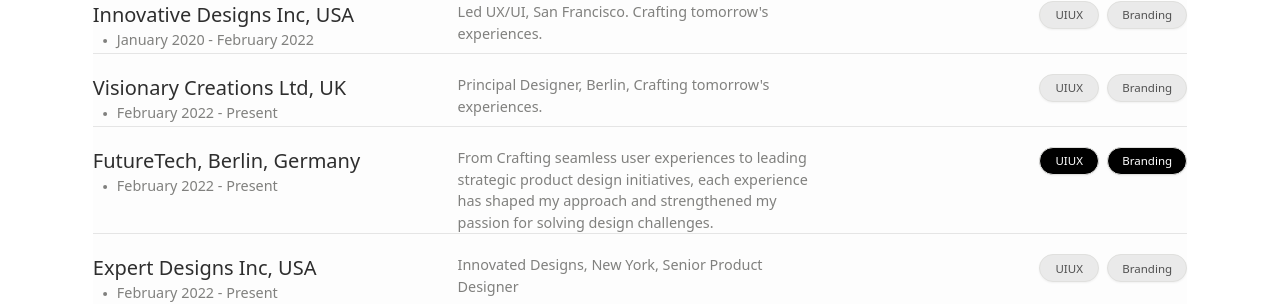
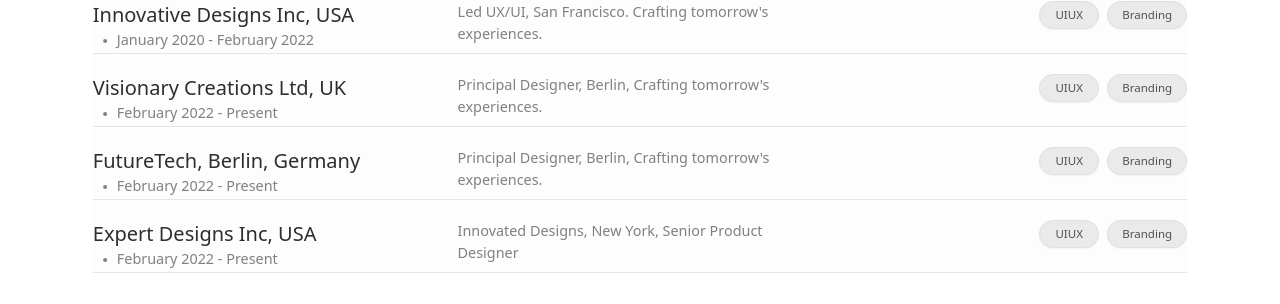
Before and after one commit to cmoronu1/profile, a Next.js app: page /components/navigation/aboutme in a window 1280 px wide. Shown: the part 822-1126 px from the top of the page. Built offline with nearby package versions, Linux system fonts and the light colour scheme.

Commit message:
updated about me

```diff
--- a/app/components/navigation/aboutme/experience.tsx
+++ b/app/components/navigation/aboutme/experience.tsx
@@ -1,8 +1,17 @@
+"use client";
 import { Button } from "@/components/ui/button";
 import { Separator } from "@/components/ui/separator";
 import { ArrowUpRight, Dot } from "lucide-react";
+import { useState } from "react";
 
 export function Experience() {
+  const [buttons, setButtons] = useState({
+    1: "bg-[#eaeaea]  text-[#515151]",
+    2: "bg-[#eaeaea]  text-[#515151]",
+    3: "bg-[#eaeaea]  text-[#515151]",
+    4: "bg-[#eaeaea]  text-[#515151]",
+    5: "bg-[#eaeaea]  text-[#515151]",
+  });
   return (
     <div className="text-[#80807e] bg-[#fdfdfd] pt-7 w-[95%] m-auto">
       <div className="grid grid-cols-2 not-md:grid-cols-1">
@@ -11,7 +20,9 @@ export function Experience() {
             <span className="rounded-[50%] border h-1.5 w-1.5 bg-[#2c2c2c]"></span>
             <span className="text-[0.7em]">Experiences</span>
           </div>
-          <p className="text-[2em] not-md:text-center">Explore my design Journey</p>
+          <p className="text-[2em] not-md:text-center">
+            Explore my design Journey
+          </p>
         </div>
         <div className="flex flex-col gap-3">
           <p>
@@ -33,7 +44,10 @@ export function Experience() {
           "FutureTech, Berlin, Germany",
           "Expert Designs Inc, USA",
         ].map((company, index) => (
-          <div key={index} className="grid grid-cols-3 not-md:grid-cols-1 mt-5 text-[0.9em] border-b md:gap-8 lg:gap-0">
+          <div
+            key={index}
+            className="grid grid-cols-3 not-md:grid-cols-1 mt-5 text-[0.9em] border-b md:gap-8 lg:gap-0"
+          >
             <div className="flex flex-col">
               <h1 className="text-[#2e2e2e] text-xl">{company}</h1>
               <div className="flex">
@@ -48,10 +62,22 @@ export function Experience() {
 
             <p>
               {company == "Innovative Designs Inc, USA"
-                ? "Led UX/UI, San Francisco. Crafting tomorrow's experiences."
+                ? buttons[1] == "text-[white] bg-[black]"
+                  ? "From Crafting seamless user experiences to leading strategic product design initiatives, each experience has shaped my approach and strengthened my passion for solving design challenges."
+                  : "Led UX/UI, San Francisco. Crafting tomorrow's experiences."
                 : company == "Visionary Creations Ltd, UK"
-                ? "Principal Designer, Berlin, Crafting tomorrow's experiences."
+                ? buttons[2] == "text-[white] bg-[black]"
+                  ? "From Crafting seamless user experiences to leading strategic product design initiatives, each experience has shaped my approach and strengthened my passion for solving design challenges."
+                  : "Principal Designer, Berlin, Crafting tomorrow's experiences."
                 : company == "FutureTech, Berlin, Germany"
+                ? buttons[3] == "text-[white] bg-[black]"
+                  ? "From Crafting seamless user experiences to leading strategic product design initiatives, each experience has shaped my approach and strengthened my passion for solving design challenges."
+                  : "Principal Designer, Berlin, Crafting tomorrow's experiences."
+                : company == "Creative Minds, New York, USA"
+                ? buttons[5] == "text-[white] bg-[black]"
+                  ? "From Crafting seamless user experiences to leading strategic product design initiatives, each experience has shaped my approach and strengthened my passion for solving design challenges."
+                  : "Innovated Designs, New York, Senior Product Designer"
+                : buttons[4] == "text-[white] bg-[black]"
                 ? "From Crafting seamless user experiences to leading strategic product design initiatives, each experience has shaped my approach and strengthened my passion for solving design challenges."
                 : "Innovated Designs, New York, Senior Product Designer"}
             </p>
@@ -62,11 +88,66 @@ export function Experience() {
                   className={
                     "h-7 rounded-2xl border border-[#e0e0de] text-[0.8em] " +
                     (tag == "UIUX" ? "w-15 " : "w-20 ") +
-                    (company == "FutureTech, Berlin, Germany"
-                      ? "text-[white] bg-[black]"
-                      : "bg-[#eaeaea]  text-[#515151] ")
+                    (index == 1
+                      ? buttons[1]
+                      : index == 2
+                      ? buttons[2]
+                      : index == 3
+                      ? buttons[3]
+                      : index == 4
+                      ? buttons[4]
+                      : buttons[5])
+                    // (company == "FutureTech, Berlin, Germany"
+                    //   ? "text-[white] bg-[black]"
+                    //   : "bg-[#eaeaea]  text-[#515151] ")
                   }
                   variant="outline"
+                  onClick={
+                    index == 1
+                      ? () =>
+                          setButtons({
+                            1: "text-[white] bg-[black]",
+                            2: "bg-[#eaeaea]  text-[#515151]",
+                            3: "bg-[#eaeaea]  text-[#515151]",
+                            4: "bg-[#eaeaea]  text-[#515151]",
+                            5: "bg-[#eaeaea]  text-[#515151]",
+                          })
+                      : index == 2
+                      ? () =>
+                          setButtons({
+                            2: "text-[white] bg-[black]",
+                            1: "bg-[#eaeaea]  text-[#515151]",
+                            3: "bg-[#eaeaea]  text-[#515151]",
+                            4: "bg-[#eaeaea]  text-[#515151]",
+                            5: "bg-[#eaeaea]  text-[#515151]",
+                          })
+                      : index == 3
+                      ? () =>
+                          setButtons({
+                            3: "text-[white] bg-[black]",
+                            2: "bg-[#eaeaea]  text-[#515151]",
+                            1: "bg-[#eaeaea]  text-[#515151]",
+                            4: "bg-[#eaeaea]  text-[#515151]",
+                            5: "bg-[#eaeaea]  text-[#515151]",
+                          })
+                      : index == 4
+                      ? () =>
+                          setButtons({
+                            4: "text-[white] bg-[black]",
+                            2: "bg-[#eaeaea]  text-[#515151]",
+                            3: "bg-[#eaeaea]  text-[#515151]",
+                            1: "bg-[#eaeaea]  text-[#515151]",
+                            5: "bg-[#eaeaea]  text-[#515151]",
+                          })
+                      : () =>
+                          setButtons({
+                            5: "text-[white] bg-[black]",
+                            2: "bg-[#eaeaea]  text-[#515151]",
+                            3: "bg-[#eaeaea]  text-[#515151]",
+                            4: "bg-[#eaeaea]  text-[#515151]",
+                            1: "bg-[#eaeaea]  text-[#515151]",
+                          })
+                  }
                 >
                   {tag}
                 </Button>
--- a/app/components/navigation/aboutme/page.tsx
+++ b/app/components/navigation/aboutme/page.tsx
@@ -19,14 +19,14 @@ export default function AboutMe() {
           </p>
           <Redo className="md:w-[90%]" size={350} color="#e8e8e8" />
         </div>
-        <div className="bg-[white]  rounded-xl w-[50%]  lg:w-[50%] not-lg:w-full flex flex-col gap-2 justify-between pl-3 py-2 m-auto">
-          <div className="relative border rounded-[50%] h-12 w-12 flex items-center justify-center bg-[black]">
-            <div className="absolute top-px border rounded-[50%] h-12 w-12 flex items-center justify-center bg-[#f7f7f7]">
+        <div className="bg-[white]  rounded-xl w-[50%]  lg:w-[50%] not-lg:w-full flex flex-col gap-2 justify-between  py-2 m-auto">
+          <div className="relative border rounded-[50%] h-12 w-12 flex items-center justify-center bg-[black] ml-3">
+            <div className="absolute top-[0.6px] border rounded-[50%] h-12 w-12 flex items-center justify-center bg-[#f7f7f7]">
               <Earth size={28} color="#2c2c2c" />
             </div>
           </div>
-          <span className="text-5xl text-[black]">120%</span>
-          <p className="text-[#797979] max-w-[90%]">
+          <span className="text-5xl text-[black] pl-3">120%</span>
+          <p className="text-[#797979] max-w-[90%] pl-3">
             Average increase in client engagement in the first 6 months
           </p>
           <div className="bg-[#a3a3a3] relative w-[65%] md:w-[75%] lg:w-[95%] m-auto md:h-[19em] lg:h-[16em] h-[16em] rounded-xl">
--- a/app/components/navigation/portfolio/page.tsx
+++ b/app/components/navigation/portfolio/page.tsx
@@ -21,9 +21,9 @@ export default function Portfolio() {
             key={member}
             onMouseOver={
               member == 1
-                ? () => setDisplay({  1: false, 2: true, 3: true })
+                ? () => setDisplay({ 1: false, 2: true, 3: true })
                 : member == 2
-                ? () => setDisplay({  1: true, 2: false, 3: true })
+                ? () => setDisplay({ 1: true, 2: false, 3: true })
                 : () => setDisplay({ 1: true, 2: true, 3: false })
             }
             onMouseLeave={() => setDisplay({ 1: true, 2: true, 3: true })}
@@ -88,7 +88,7 @@ export default function Portfolio() {
           <span className="text-[#202020]">View More</span>
         </div>
       </div>
-      <Footer/>
+      <Footer />
     </div>
   );
 }
```
